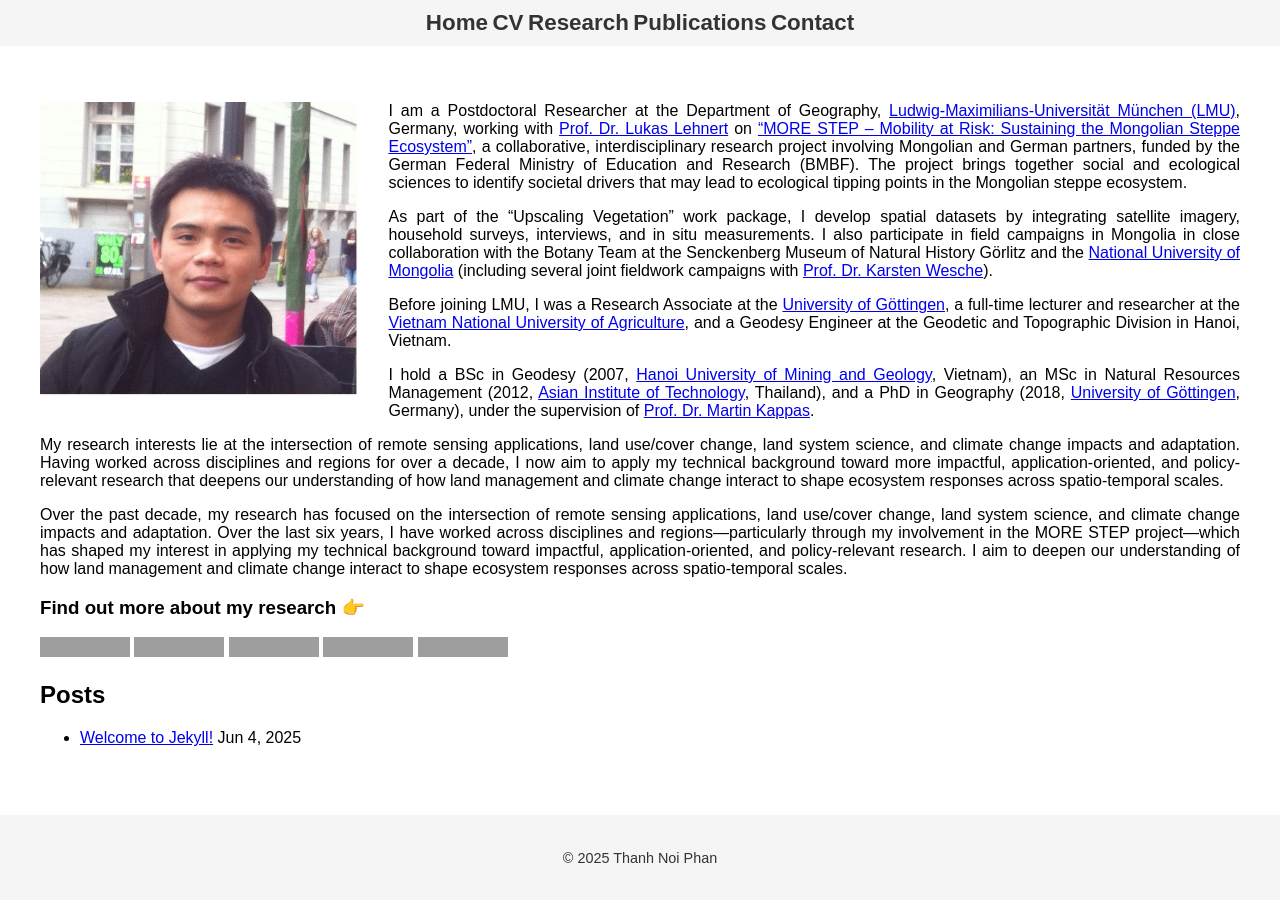
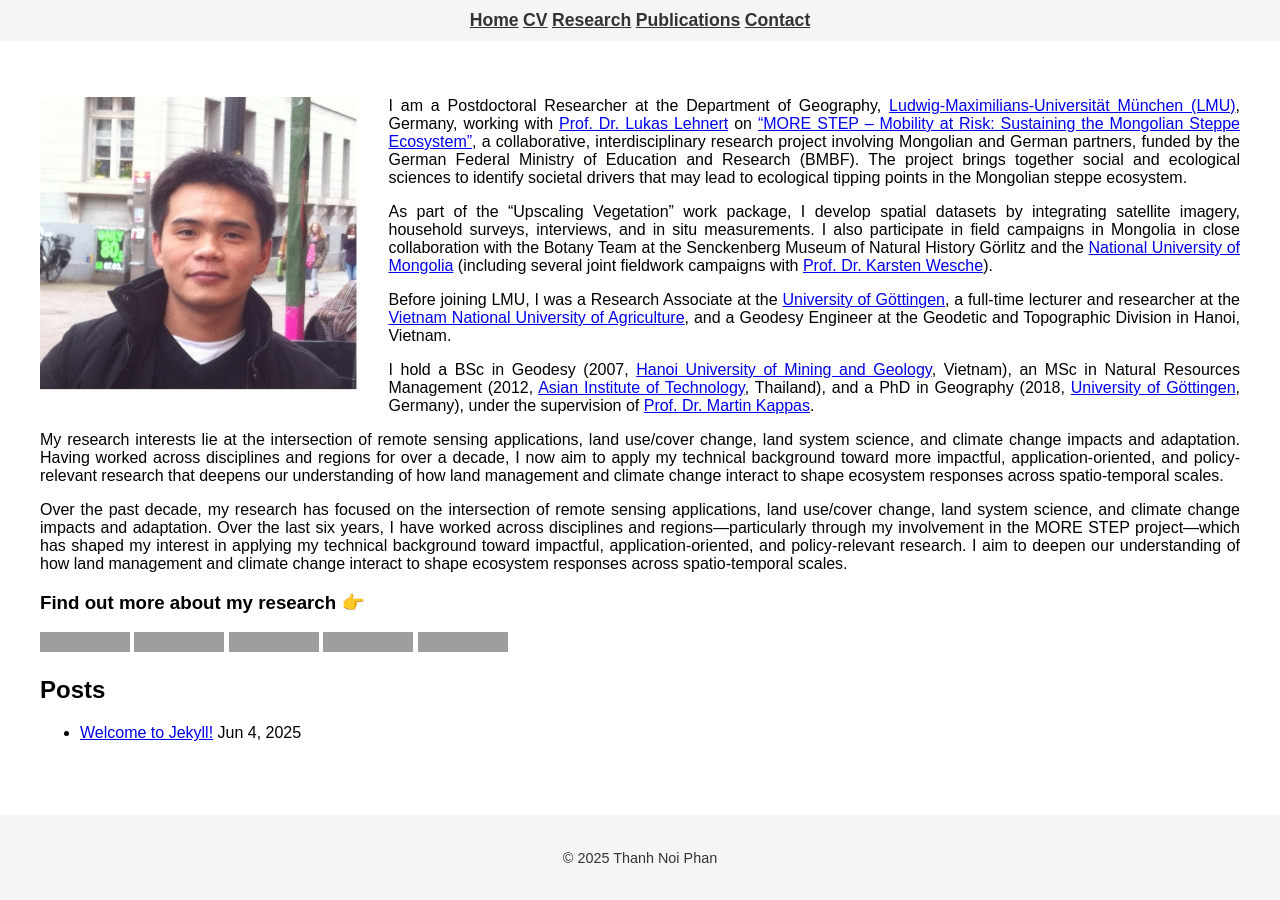
Before and after one commit to thanhnoiphan/thanhnoiphan.github.io, a Jekyll site: the page built from index.markdown, in a window 1280 px wide. Built offline with Jekyll 4.4.1, drawn with Linux system fonts in a browser that asks for light colours; nearby versions of some CDN libraries; a script that is not in the unit is left out; grey boxes are pictures that could not be loaded.

Commit message:
Update main.css

```diff
--- a/assets/main.css
+++ b/assets/main.css
@@ -1,4 +1,4 @@
-/* Reset cơ bản */
+/* Reset */
 html, body {
   margin: 0;
   padding: 0;
@@ -6,11 +6,10 @@
   font-family: Arial, sans-serif;
 }
 
-/* Wrapper bọc toàn bộ trang, dùng flex dọc */
 .site-wrapper {
   display: flex;
   flex-direction: column;
-  min-height: 100vh; /* chiều cao tối thiểu = chiều cao viewport */
+  min-height: 100vh; /*set the height */
 }
 
 /* HEADER / MENU */
@@ -18,21 +17,21 @@
   background-color: #f5f5f5;
   padding: 10px 20px;
   display: flex;
-  /*justify-content: flex-end; /* căn menu về bên phải */
-  justify-content: center; /* 🔄 căn giữa menu */
+  /*justify-content: flex-end;  */
+  justify-content: center;
   align-items: center;
 }
 
 .site-header nav {
   display: flex;
-  gap: 40px; /* khoảng cách rộng hơn */
+  gap: 80px; /* distance between menu */
 }
 
 .site-header nav a {
-  color: #333; /* đổi sang xám đậm thay vì trắng */
+  color: #333; /
   text-decoration: none;
   font-weight: 700; /* đậm hơn */
-  font-size: 1.4em; /* to hơn */
+  font-size: 1.1em; /* to hơn */
   padding: 5px 0;
 }
 
```
